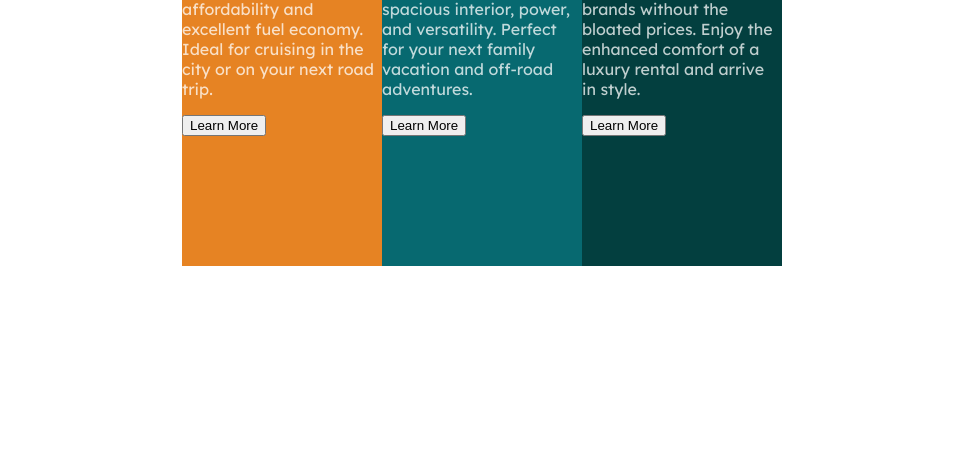
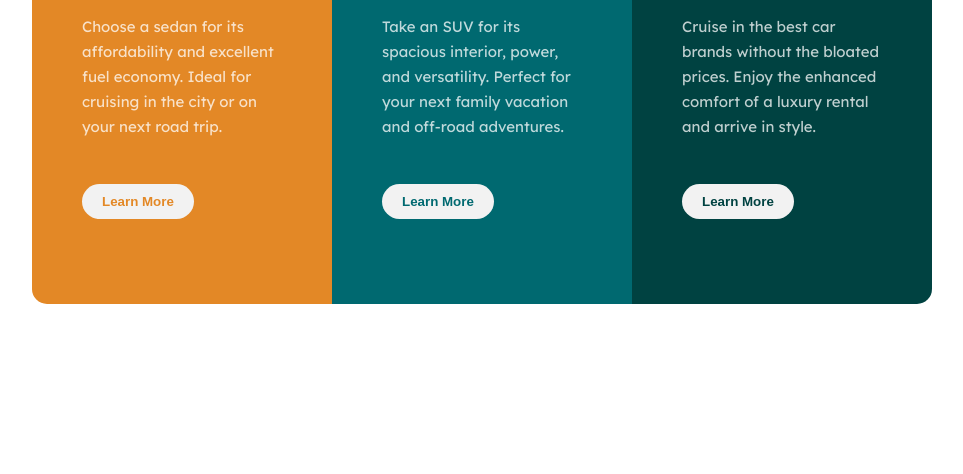
Before and after one commit to annazofka/3-column-preview-card-component, a plain HTML site: page index.html in a window 1280 px wide. Shown: the part 342-816 px from the top of the page, without its empty margins (158-1121 px from the left). Drawn offline with Linux system fonts and the light colour scheme.

Commit message:
style buttons, add padding and borders

```diff
--- a/index.html
+++ b/index.html
@@ -15,19 +15,19 @@
         <img src="./images/icon-sedans.svg" alt="icon-sedans">
         <h2>SEDANS</h2>
         <p>Choose a sedan for its affordability and excellent fuel economy. Ideal for cruising in the city or on your next road trip.</p>
-        <button>Learn More</button>
+        <button type="button" class="button button--orange"><strong>Learn More</strong></button>
     </div>
     <div class="container container--teal">
         <img src="./images/icon-suvs.svg" alt="icon-suvs">
         <h2>SUVS</h2>
         <p>Take an SUV for its spacious interior, power, and versatility. Perfect for your next family vacation and off-road adventures.</p>
-        <button>Learn More</button>
+        <button type="button" class="button button--teal"><strong>Learn More</strong></button>
     </div>
     <div class="container container--green">
         <img src="./images/icon-luxury.svg" alt="icon-luxury">
         <h2>LUXURY</h2>
         <p>Cruise in the best car brands without the bloated prices. Enjoy the enhanced comfort of a luxury rental and arrive in style.</p>
-        <button>Learn More</button>
+        <button type="button" class="button button--green"><strong>Learn More</strong> </button>
     </div>
 </body>
 </html>
--- a/style.css
+++ b/style.css
@@ -6,20 +6,49 @@ body {
 }
 
 .container {
-min-height: 400px;
+min-height: 375px;
 width: 200px;
 }
 
 .container--orange {
-background-color: #e68323;
+background-color: hsl(31, 77%, 52%);
+border-radius: 15px 0px 0px 15px;
 }
 
 .container--teal {
-background-color: #076970;
+background-color: hsl(184, 100%, 22%);
 }
 
 .container--green {
-background-color: #033f3f;
+background-color: hsl(179, 100%, 13%);
+border-radius: 0px 15px 15px 0px;
+}
+
+div {
+    padding: 50px;
+}
+
+.button {
+    margin-top: 30px;
+    padding: 10px;
+    padding-left: 20px;
+    padding-right: 20px;
+    position: absolute;
+    background-color: hsl(0, 0%, 95%);
+    border: none;
+    border-radius: 20px;
+}
+
+.button--orange {
+    color: hsl(31, 77%, 52%);
+}
+
+.button--teal{
+    color: hsl(184, 100%, 22%);
+}
+
+.button--green{
+    color: hsl(179, 100%, 13%);
 }
 
 h2 {
@@ -27,6 +56,7 @@ color: hsl(0, 0%, 95%);
 font-family: 'Big Shoulders Display';
 font-style: normal;
 font-weight: 700;
+font-size: 2rem;
 }
 
 p {
@@ -34,4 +64,6 @@ color: hsla(0, 0%, 100%, 0.75);
 font-family: 'Lexend Deca';
 font-style: normal;
 font-weight: 400;
+font-size: 15px;
+line-height: 25px;
 }
```
